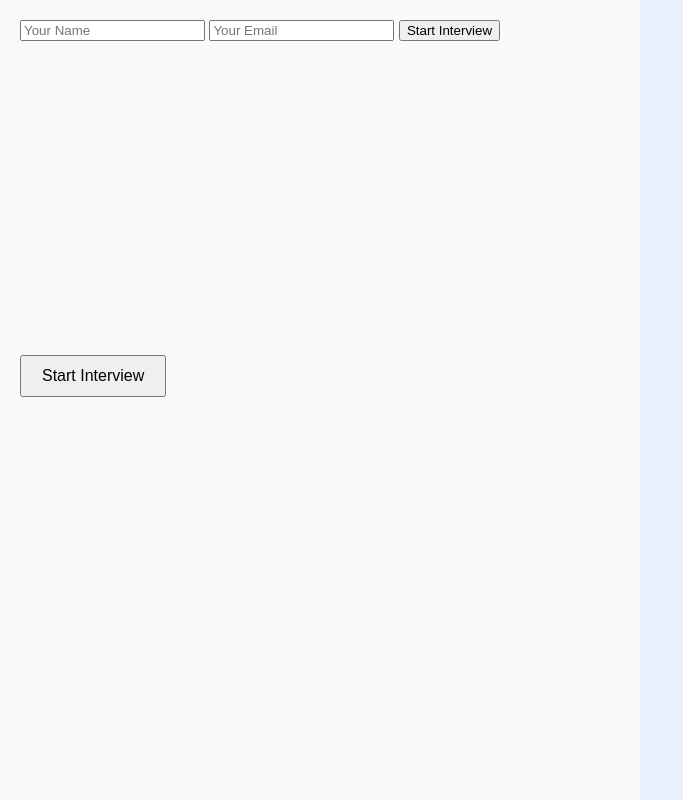
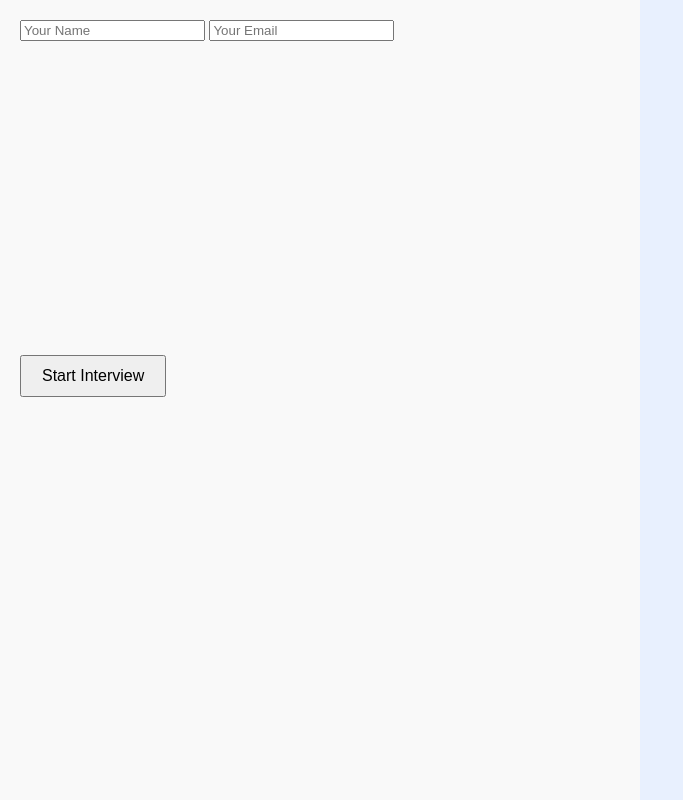
Before and after one commit to gnanesh-tech/ai-interview-frontend, a plain HTML site: page index.html in a window 1280 px wide. Shown: the whole page, without its empty margins (0-683 px from the left). Drawn offline with Linux system fonts and the light colour scheme; no server answers.

Commit message:
updated buttons

```diff
--- a/index.html
+++ b/index.html
@@ -65,7 +65,7 @@
     <form id="candidateForm">
     <input type="text" id="name" placeholder="Your Name" required />
     <input type="email" id="email" placeholder="Your Email" required />
-    <button type="submit">Start Interview</button>
+
     </form>
     <video id="preview" autoplay muted playsinline></video>
     <button id="startBtn">Start Interview</button>
```
